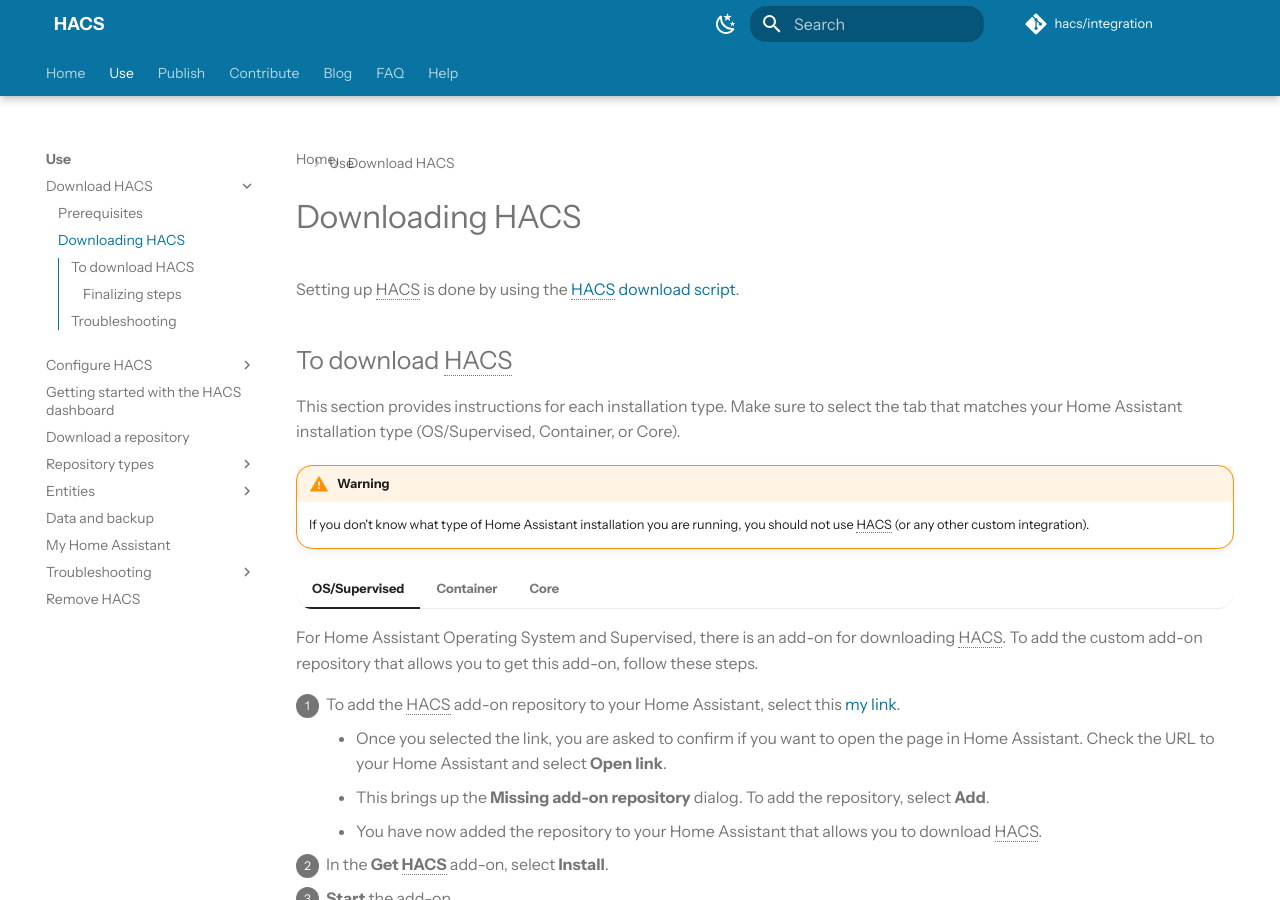
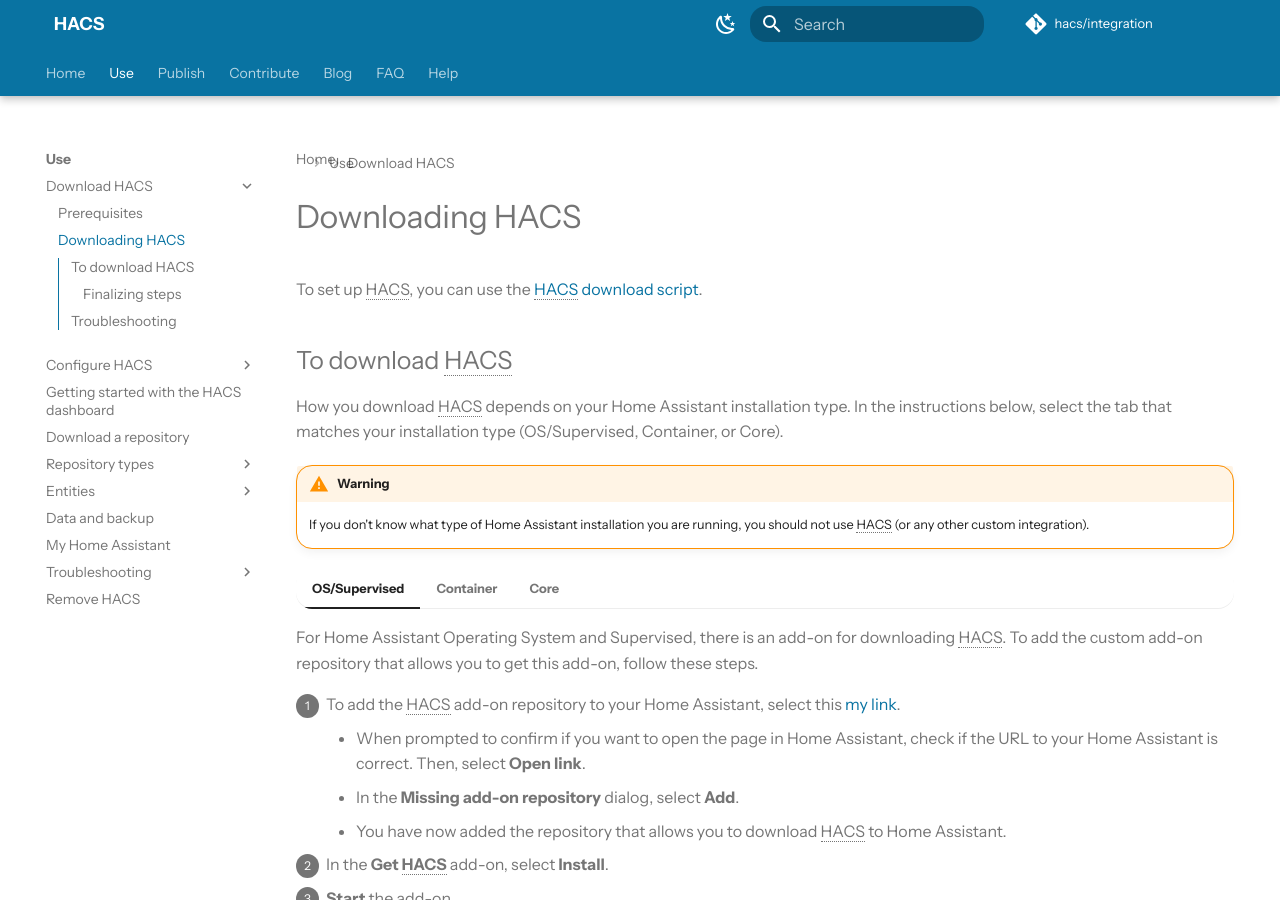
Before and after one commit to hacs/documentation, an MkDocs documentation site: the page built from source/docs/use/download/download.md, in a window 1280 px wide and 900 px high. Built offline with MkDocs 1.6.1 and Material for MkDocs 9.7.7, drawn with Linux system fonts in a browser that asks for light colours; some web fonts are replaced; plug-ins that fetch from the network failed and are left out; comment, search, counter and statistics services are not loaded.

Commit message:
Download HACS: rephrase

```diff
--- a/source/docs/use/download/download.md
+++ b/source/docs/use/download/download.md
@@ -2,11 +2,11 @@
 title: Downloading HACS
 description: "Step-by-step instructions on downloading HACS to your Home Assistant"
 ---
-Setting up HACS is done by using the [HACS download script](https://github.com/hacs/get).
+To set up HACS, you can use the [HACS download script](https://github.com/hacs/get).
 
 ## To download HACS
 
-This section provides instructions for each installation type. Make sure to select the tab that matches your Home Assistant installation type (OS/Supervised, Container, or Core).
+How you download HACS depends on your Home Assistant installation type. In the instructions below, select the tab that matches your installation type (OS/Supervised, Container, or Core).
 
 !!! warning
     If you don't know what type of Home Assistant installation you are running, you should not use HACS (or any other custom integration).
@@ -16,9 +16,9 @@ This section provides instructions for each installation type. Make sure to sele
     For Home Assistant Operating System and Supervised, there is an add-on for downloading HACS. To add the custom add-on repository that allows you to get this add-on, follow these steps.
 
     1. To add the HACS add-on repository to your Home Assistant, select this [my link](https://my.home-assistant.io/redirect/supervisor_addon/?addon=cb646a50_get&repository_url=https%3A%2F%2Fgithub.com%2Fhacs%2Faddons).
-        - Once you selected the link, you are asked to confirm if you want to open the page in Home Assistant. Check the URL to your Home Assistant and select **Open link**.
-        - This brings up the **Missing add-on repository** dialog. To add the repository, select **Add**.
-        - You have now added the repository to your Home Assistant that allows you to download HACS.
+        - When prompted to confirm if you want to open the page in Home Assistant, check if the URL to your Home Assistant is correct. Then, select **Open link**.
+        - In the **Missing add-on repository** dialog, select **Add**.
+        - You have now added the repository that allows you to download HACS to Home Assistant.
     2. In the **Get HACS** add-on, select **Install**.
     3. **Start** the add-on.
     4. Navigate to the add-on logs and follow instructions given there.
```
